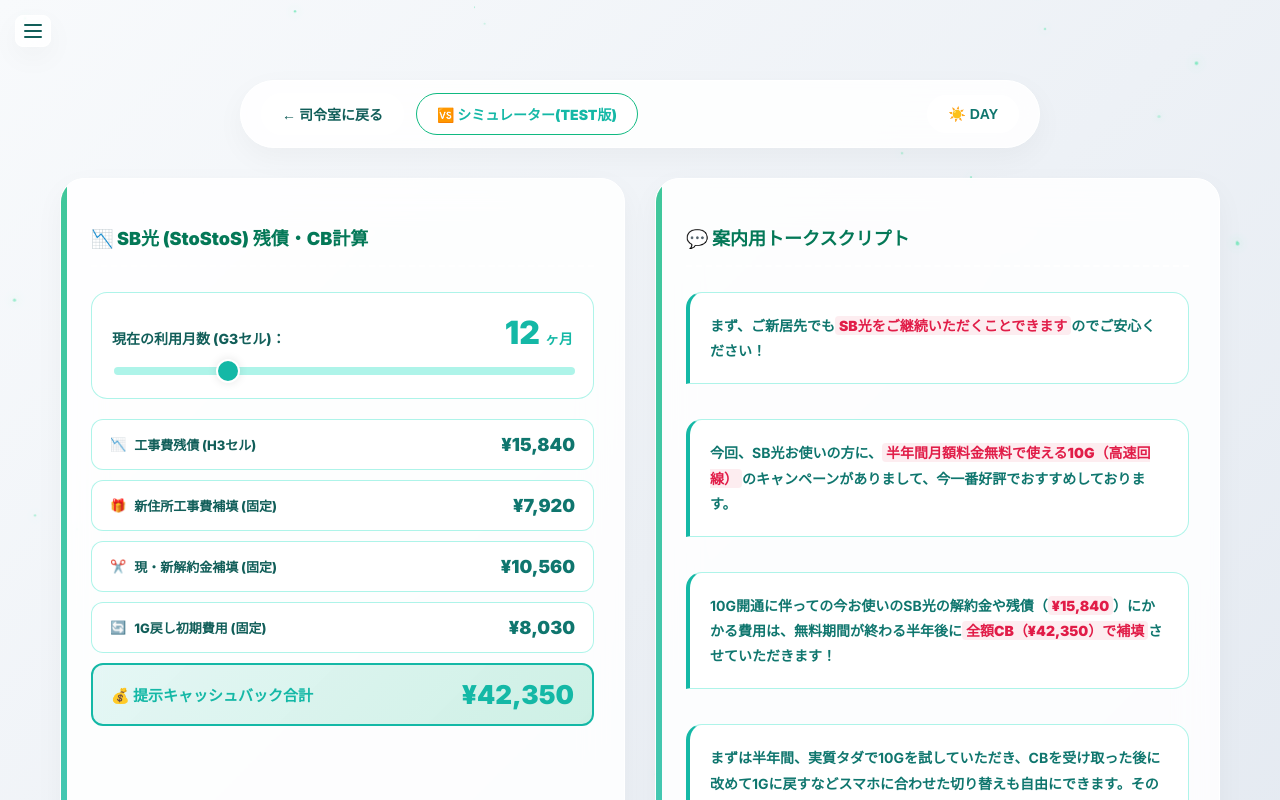
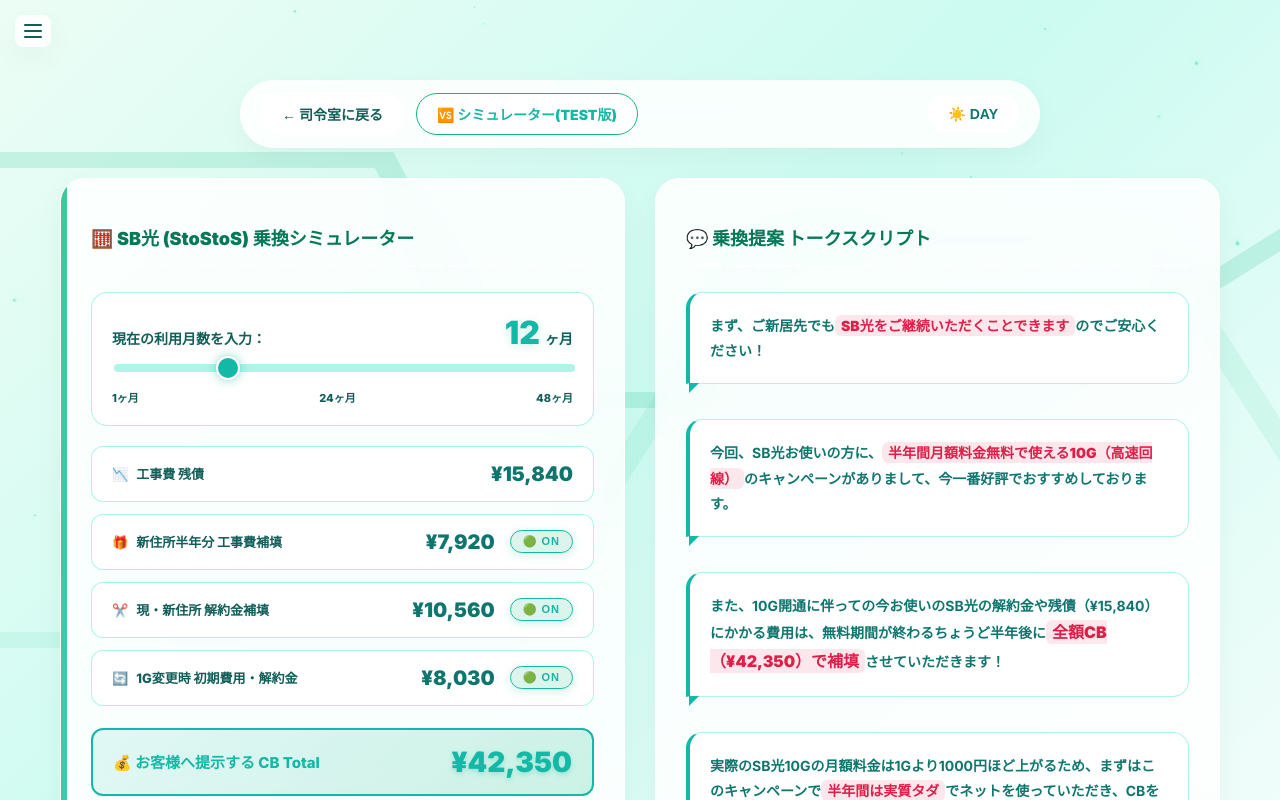
Before and after one commit to toranosukehigashi/team-portal, a Next.js app: page /simulator-test in a window 1280 px wide. Shown: the top 800 px of the page. Built offline with nearby package versions, Linux system fonts and the light colour scheme; sample sign-in values are in the browser's storage.

Commit message:
feat: シミュレーター(TEST)に固定補填額のON/OFFトグルを追加し、提示CB合計に動的反映される神アップデート！

```diff
--- a/app/simulator-test/page.tsx
+++ b/app/simulator-test/page.tsx
@@ -2,9 +2,9 @@
 
 import React, { useState, useEffect } from "react";
 import { useRouter } from "next/navigation";
-import SideMenu from "@/app/components/SideMenu"; // 💡 共通メニューを呼び出し！
+import SideMenu from "@/app/components/SideMenu";
 
-// ✨ 背景の光の粒（データフローをイメージしたエメラルド系）
+// ✨ 背景の光の粒
 const FlowParticles = () => {
   const [particles, setParticles] = useState<{ id: number; left: string; top: string; delay: string; size: string }[]>([]);
   useEffect(() => {
@@ -30,39 +30,46 @@
   const router = useRouter();
 
   // 🌟 状態管理
-  const [usedMonths, setUsedMonths] = useState<number>(12); // 初期値12ヶ月
+  const [usedMonths, setUsedMonths] = useState<number>(12);
   const [isReady, setIsReady] = useState(false);
   const [isDarkMode, setIsDarkMode] = useState(false);
   const [toast, setToast] = useState({ show: false, msg: "", type: "success" });
+
+  // 💡 追加：固定費用のON/OFF状態を管理するState
+  const [useNewInstallment, setUseNewInstallment] = useState(true);
+  const [usePenalty, setUsePenalty] = useState(true);
+  const [useDowngrade, setUseDowngrade] = useState(true);
 
   // ==========================================
   // 💡 スプレッドシート関数の移植ロジック
   // ==========================================
 
-  // マスタ設定値
-  const TOTAL_INSTALLMENT = 31680; // 工事費総額
-  const MONTHLY_INSTALLMENT = 1320; // 月々の支払額（B列：月々の支払額）
+  const TOTAL_INSTALLMENT = 31680;
+  const MONTHLY_INSTALLMENT = 1320;
 
-  const FIXED_CB_NEW_INSTALLMENT = 7920; // ◉1320×6（新住所分 半年分工事費）
-  const FIXED_CB_PENALTY = 10560;        // ◉4180+6380（現・新解約金）
-  const FIXED_CB_DOWNGRADE = 8030;       // ◉3850+4180（1G戻し初期費用等）
+  const FIXED_CB_NEW_INSTALLMENT = 7920;
+  const FIXED_CB_PENALTY = 10560;
+  const FIXED_CB_DOWNGRADE = 8030;
 
-  // 【H3セルの再現】 XLOOKUP(G3, B3:B26, E3:E26...) 相当のロジック
-  // 条件分岐：もし利用月数が24ヶ月以上なら残債は0にする
+  // H3セル：残債の計算（24ヶ月以上なら残債は0）
   let remainingDebt = 0;
   if (usedMonths < 24) {
-    // スプシのE列（残債）の計算式：総額 - (月額 * 利用月数)
     remainingDebt = TOTAL_INSTALLMENT - (MONTHLY_INSTALLMENT * usedMonths);
     if (remainingDebt < 0) remainingDebt = 0;
   } else {
-    remainingDebt = 0; // 24ヶ月以上は完済扱い
+    remainingDebt = 0;
   }
 
-  // 【H9セルの再現】 =7920 + 10560 + 8030 + H3
-  const rawCbTotal = FIXED_CB_NEW_INSTALLMENT + FIXED_CB_PENALTY + FIXED_CB_DOWNGRADE + remainingDebt;
+  // ON/OFFの状態に応じて足し合わせる金額を決定！
+  const currentNewInstallment = useNewInstallment ? FIXED_CB_NEW_INSTALLMENT : 0;
+  const currentPenalty = usePenalty ? FIXED_CB_PENALTY : 0;
+  const currentDowngrade = useDowngrade ? FIXED_CB_DOWNGRADE : 0;
 
-  // 【条件付き調整】 ※工事費残債だけを補填するときは4万円になるように調整してあげる
-  // （ここでは「残債が0円＝既に工事費を払い終えている場合」に最低保証の4万円を提示するロジックとして実装）
+  // H9セル：合計キャッシュバック
+  const rawCbTotal = currentNewInstallment + currentPenalty + currentDowngrade + remainingDebt;
+
+  // 残債が0円の時は4万円（最低保証）にするロジック
+  // ※もしすべてのチェックを外した時はどうするか？などを考慮し、今回は残債0の時は問答無用で4万になります。
   const finalCbTotal = remainingDebt > 0 ? rawCbTotal : 40000;
 
   useEffect(() => {
@@ -94,7 +101,6 @@
         <style dangerouslySetInnerHTML={{ __html: `
           .app-wrapper * { box-sizing: border-box; }
 
-          /* 🎨 エメラルド・ティール系テーマ（信頼と清潔感） */
           .theme-light {
             --bg-gradient: linear-gradient(135deg, #ecfdf5 0%, #ccfbf1 50%, #f0fdfa 100%);
             --text-main: #0f766e;
@@ -129,63 +135,74 @@
             --particle-color: #a7f3d0;
           }
 
-          .app-wrapper {
-            min-height: 100vh; padding: 20px 40px 100px 40px;
-            font-family: 'Inter', 'Noto Sans JP', sans-serif;
-            color: var(--text-main); font-size: 13px;
-            transition: color 0.5s; position: relative;
-          }
+          .app-wrapper { min-height: 100vh; padding: 20px 40px 100px 40px; font-family: 'Inter', 'Noto Sans JP', sans-serif; color: var(--text-main); font-size: 13px; transition: color 0.5s; position: relative; }
+          .entrance-bg { position: fixed; top: 0; left: 0; width: 100vw; height: 100vh; z-index: -2; transition: background 0.8s ease; }
+          .theme-light.entrance-bg { background: var(--bg-gradient); }
+          .theme-dark.entrance-bg { background: var(--bg-gradient); }
 
-          .entrance-bg { position: fixed; top: 0; left: 0; width: 100vw; height: 100vh; z-index: -2; transition: background 0.8s ease; }
           .particles-container { position: absolute; top: 0; left: 0; width: 100%; height: 100%; overflow: hidden; pointer-events: none; }
           .particle { position: absolute; border-radius: 50%; background: var(--particle-color); box-shadow: 0 0 10px var(--particle-color); animation: flowUp 8s infinite ease-in-out; }
           @keyframes flowUp { 0% { opacity: 0.1; transform: translateY(20px) scale(0.5); } 50% { opacity: 0.8; transform: translateY(-50px) scale(1.2); } 100% { opacity: 0.1; transform: translateY(-100px) scale(0.5); } }
 
-          /* 🎈 ナビゲーション */
+          .data-svg-bg { position: fixed; top: 0; left: 0; width: 100vw; height: 100vh; z-index: -1; pointer-events: none; opacity: 0.8; }
+          .data-path { fill: none; stroke: var(--svg-color); stroke-width: 2; stroke-dasharray: 1500; stroke-dashoffset: 1500; animation: drawDataFlow 15s linear infinite; transition: stroke 0.5s; }
+          @keyframes drawDataFlow { 0% { stroke-dashoffset: 1500; } 100% { stroke-dashoffset: -1500; } }
+
           .glass-nav-wrapper { display: flex; justify-content: center; margin-bottom: 30px; margin-top: 20px;}
           .glass-nav { display: flex; align-items: center; justify-content: space-between; padding: 12px 20px; background: var(--card-bg); backdrop-filter: blur(16px); border: 1px solid var(--card-border); border-radius: 50px; box-shadow: var(--card-shadow); max-width: 800px; width: 100%; }
           .nav-left { display: flex; gap: 12px; align-items: center; }
           .glass-nav-link { text-decoration: none; padding: 10px 20px; border-radius: 30px; font-weight: 800; background: var(--input-bg); color: var(--text-sub); border: 1px solid var(--card-border); transition: 0.2s; font-size: 14px; }
+          .glass-nav-link:hover { color: var(--accent-color); border-color: var(--card-hover-border); }
           .glass-nav-active { padding: 10px 20px; border-radius: 30px; font-weight: 900; background: var(--card-hover-bg); color: var(--accent-color); border: 1px solid var(--card-hover-border); font-size: 14px; }
           .theme-toggle-btn { background: var(--input-bg); border: 1px solid var(--card-border); padding: 10px 20px; border-radius: 30px; cursor: pointer; transition: 0.3s; font-size: 14px; color: var(--text-main); font-weight: 800; }
 
-          /* 🌟 レイアウト */
           .main-layout { display: grid; grid-template-columns: 1fr 1fr; gap: 30px; max-width: 1200px; margin: 0 auto; }
           @media (max-width: 950px) { .main-layout { grid-template-columns: 1fr; } }
 
           .glass-panel { background: var(--card-bg); backdrop-filter: blur(20px); border: 1px solid var(--card-border); border-radius: 24px; padding: 30px; box-shadow: var(--card-shadow); transition: 0.3s ease; position: relative; overflow: hidden; display: flex; flex-direction: column; gap: 20px;}
           .glass-panel:hover { border-color: var(--card-hover-border); transform: translateY(-2px); }
-          .glass-panel::before { content: ''; position: absolute; top: 0; left: 0; width: 6px; height: 100%; background: linear-gradient(180deg, #10b981, #14b8a6); opacity: 0.8; }
+          .glass-panel.highlight-panel::before { content: ''; position: absolute; top: 0; left: 0; width: 6px; height: 100%; background: linear-gradient(180deg, #10b981, #14b8a6); opacity: 0.8; }
 
           .section-title { font-weight: 900; font-size: 18px; color: var(--title-color); margin-bottom: 5px; border-bottom: 2px dashed var(--card-border); padding-bottom: 15px;}
 
-          /* UIパーツ */
-          .slider-container { background: var(--input-bg); padding: 20px; border-radius: 16px; border: 1px solid var(--input-border); }
-          .slider-label { display: flex; justify-content: space-between; align-items: baseline; font-size: 14px; font-weight: 800; color: var(--text-sub); margin-bottom: 10px; }
-          .slider-value { font-size: 32px; font-weight: 900; color: var(--accent-color); }
-          .util-slider { -webkit-appearance: none; width: 100%; height: 8px; border-radius: 4px; background: var(--input-border); outline: none; }
-          .util-slider::-webkit-slider-thumb { -webkit-appearance: none; appearance: none; width: 24px; height: 24px; border-radius: 50%; background: var(--accent-color); cursor: pointer; border: 2px solid #fff; box-shadow: 0 0 10px rgba(0,0,0,0.1); }
+          .slider-container { display: flex; flex-direction: column; gap: 10px; background: var(--input-bg); padding: 20px; border-radius: 16px; border: 1px solid var(--input-border); }
+          .slider-label { display: flex; justify-content: space-between; align-items: baseline; font-size: 14px; font-weight: 800; color: var(--text-sub); }
+          .slider-value { font-size: 32px; font-weight: 900; color: var(--accent-color); text-shadow: 0 2px 10px rgba(20, 184, 166, 0.2); }
+          .util-slider { -webkit-appearance: none; width: 100%; height: 8px; border-radius: 4px; background: var(--input-border); outline: none; transition: 0.2s; }
+          .util-slider::-webkit-slider-thumb { -webkit-appearance: none; appearance: none; width: 24px; height: 24px; border-radius: 50%; background: var(--accent-color); cursor: pointer; box-shadow: 0 0 10px rgba(20, 184, 166, 0.5); border: 2px solid #fff; }
 
-          .result-box { display: flex; justify-content: space-between; align-items: center; background: var(--input-bg); padding: 14px 18px; border-radius: 12px; border: 1px solid var(--input-border); transition: 0.2s; }
+          .result-grid { display: grid; grid-template-columns: 1fr; gap: 12px; }
+          .result-box { display: flex; justify-content: space-between; align-items: center; background: var(--input-bg); padding: 15px 20px; border-radius: 12px; border: 1px solid var(--input-border); transition: 0.3s; }
+          .result-box:hover { border-color: var(--accent-color); transform: translateX(5px); }
           .result-label { font-size: 13px; font-weight: 800; color: var(--text-sub); display: flex; align-items: center; gap: 8px; }
-          .result-value { font-size: 18px; font-weight: 900; color: var(--text-main); }
-          .total-box { background: linear-gradient(135deg, rgba(20, 184, 166, 0.1), rgba(16, 185, 129, 0.2)); border: 2px solid var(--accent-color); }
+          .result-value { font-size: 20px; font-weight: 900; color: var(--text-main); transition: 0.3s; }
+
+          /* 💡 追加：ON/OFF トグルボタンのスタイル */
+          .toggle-btn { background: var(--card-bg); border: 1px solid var(--card-border); padding: 4px 12px; border-radius: 20px; font-size: 11px; font-weight: 900; cursor: pointer; transition: 0.3s; color: var(--text-sub); letter-spacing: 1px;}
+          .toggle-btn.on { background: rgba(16, 185, 129, 0.15); border-color: var(--accent-color); color: var(--accent-color); box-shadow: 0 2px 10px rgba(16, 185, 129, 0.2);}
+          .toggle-btn.off { background: rgba(239, 68, 68, 0.1); border-color: rgba(239, 68, 68, 0.3); color: #ef4444; }
+
+          .total-box { background: linear-gradient(135deg, rgba(20, 184, 166, 0.1), rgba(16, 185, 129, 0.2)); border: 2px solid var(--accent-color); margin-top: 10px;}
           .total-box .result-label { color: var(--accent-color); font-size: 15px; }
-          .total-box .result-value { font-size: 26px; color: var(--accent-color); }
+          .total-box .result-value { font-size: 28px; color: var(--accent-color); text-shadow: 0 2px 5px rgba(20, 184, 166, 0.3); }
 
-          .script-bubble { background: var(--input-bg); padding: 20px; border-radius: 16px 16px 16px 0; border: 1px solid var(--input-border); font-size: 14px; line-height: 1.8; font-weight: 700; color: var(--text-main); position: relative; margin-bottom: 15px; border-left: 4px solid var(--accent-color); }
-          .script-highlight { color: #e11d48; font-weight: 900; background: rgba(225, 29, 72, 0.08); padding: 1px 4px; border-radius: 4px; }
+          .script-bubble { background: var(--input-bg); padding: 20px; border-radius: 16px 16px 16px 0; border: 1px solid var(--input-border); font-size: 14px; line-height: 1.8; font-weight: 700; color: var(--text-main); position: relative; margin-bottom: 15px; border-left: 4px solid var(--accent-color); transition: 0.3s; }
+          .script-bubble::after { content: ''; position: absolute; bottom: -10px; left: -1px; border-width: 10px 10px 0 0; border-style: solid; border-color: var(--accent-color) transparent transparent transparent; }
+          .script-highlight { color: #e11d48; font-weight: 900; background: rgba(225, 29, 72, 0.1); padding: 2px 6px; border-radius: 6px; transition: 0.3s; }
+          .theme-dark .script-highlight { color: #fb7185; background: rgba(251, 113, 133, 0.15); }
 
-          .fade-up-element { opacity: 0; transform: translateY(30px); transition: all 0.6s cubic-bezier(0.2, 0.8, 0.2, 1); }
+          .fade-up-element { opacity: 0; transform: translateY(40px); transition: all 0.6s cubic-bezier(0.2, 0.8, 0.2, 1); }
           .fade-up-element.visible { opacity: 1; transform: translateY(0); }
+        `}} />
 
-          #toast { visibility: hidden; position: fixed; bottom: 30px; right: 30px; background: var(--card-hover-bg); color: var(--accent-color); border: 1px solid var(--accent-color); padding: 12px 20px; border-radius: 10px; font-weight: 800; z-index: 100; opacity: 0; transition: 0.4s; }
-          #toast.show { visibility: visible; opacity: 1; transform: translateY(-5px); }
-        `}} />
+        <svg className="data-svg-bg" viewBox="0 0 100 100" preserveAspectRatio="none">
+          <path className="data-path" d="M -10,20 L 30,20 L 40,50 L 80,50 L 110,20" />
+          <path className="data-path" d="M -10,80 L 40,80 L 60,30 L 90,30 L 110,80" style={{animationDelay: "3s", opacity: 0.5}} />
+        </svg>
 
         <SideMenu />
 
-        <div className="glass-nav-wrapper fade-up-element">
+        <div className="glass-nav-wrapper fade-up-element" style={{ "--delay": "0s" } as any}>
           <div className="glass-nav">
             <div className="nav-left">
               <a href="/" className="glass-nav-link">← 司令室に戻る</a>
@@ -198,50 +215,95 @@
         </div>
 
         <div className="main-layout">
-          {/* 🧮 計算機セクション */}
-          <section className="glass-panel fade-up-element">
-            <h2 className="section-title">📉 SB光 (StoStoS) 残債・CB計算</h2>
+
+          <section className="glass-panel highlight-panel fade-up-element">
+            <h2 className="section-title">🧮 SB光 (StoStoS) 乗換シミュレーター</h2>
 
             <div className="slider-container">
               <div className="slider-label">
-                <span>現在の利用月数 (G3セル)：</span>
-                <span className="slider-value">{usedMonths}<span style={{fontSize: "14px", marginLeft:"5px"}}>ヶ月</span></span>
+                <span>現在の利用月数を入力：</span>
+                <span className="slider-value">{usedMonths}<span style={{fontSize: "14px", color:"var(--text-sub)", marginLeft:"5px"}}>ヶ月</span></span>
               </div>
-              <input type="range" min="1" max="48" value={usedMonths} onChange={(e) => setUsedMonths(Number(e.target.value))} className="util-slider" />
+              <input
+                type="range"
+                min="1"
+                max="48"
+                value={usedMonths}
+                onChange={(e) => setUsedMonths(Number(e.target.value))}
+                className="util-slider"
+              />
+              <div style={{display: "flex", justifyContent: "space-between", fontSize: "11px", color: "var(--text-sub)", fontWeight: 800, marginTop:"5px"}}>
+                <span>1ヶ月</span>
+                <span>24ヶ月</span>
+                <span>48ヶ月</span>
+              </div>
             </div>
 
-            <div style={{display:"flex", flexDirection:"column", gap:"10px"}}>
+            <div className="result-grid">
+
               <div className="result-box">
-                <div className="result-label"><span>📉</span> 工事費残債 (H3セル)</div>
-                <div className="result-value" style={remainingDebt === 0 ? {color:"#10b981"} : {}}>¥{remainingDebt.toLocaleString()}</div>
+                <div className="result-label"><span>📉</span> 工事費 残債</div>
+                <div className="result-value" style={remainingDebt === 0 ? {color: "#10b981"} : {}}>
+                  ¥{remainingDebt.toLocaleString()}
+                </div>
               </div>
+
+              {/* 💡 新住所工事費 の ON/OFF */}
               <div className="result-box">
-                <div className="result-label"><span>🎁</span> 新住所工事費補填 (固定)</div>
-                <div className="result-value">¥{FIXED_CB_NEW_INSTALLMENT.toLocaleString()}</div>
+                <div className="result-label"><span>🎁</span> 新住所半年分 工事費補填</div>
+                <div style={{display: "flex", alignItems: "center", gap: "15px"}}>
+                  <div className="result-value" style={{ textDecoration: !useNewInstallment ? "line-through" : "none", opacity: !useNewInstallment ? 0.4 : 1 }}>
+                    ¥{FIXED_CB_NEW_INSTALLMENT.toLocaleString()}
+                  </div>
+                  <button className={`toggle-btn ${useNewInstallment ? "on" : "off"}`} onClick={() => setUseNewInstallment(!useNewInstallment)}>
+                    {useNewInstallment ? "🟢 ON" : "🔴 OFF"}
+                  </button>
+                </div>
               </div>
+
+              {/* 💡 解約金補填 の ON/OFF */}
               <div className="result-box">
-                <div className="result-label"><span>✂️</span> 現・新解約金補填 (固定)</div>
-                <div className="result-value">¥{FIXED_CB_PENALTY.toLocaleString()}</div>
+                <div className="result-label"><span>✂️</span> 現・新住所 解約金補填</div>
+                <div style={{display: "flex", alignItems: "center", gap: "15px"}}>
+                  <div className="result-value" style={{ textDecoration: !usePenalty ? "line-through" : "none", opacity: !usePenalty ? 0.4 : 1 }}>
+                    ¥{FIXED_CB_PENALTY.toLocaleString()}
+                  </div>
+                  <button className={`toggle-btn ${usePenalty ? "on" : "off"}`} onClick={() => setUsePenalty(!usePenalty)}>
+                    {usePenalty ? "🟢 ON" : "🔴 OFF"}
+                  </button>
+                </div>
               </div>
+
+              {/* 💡 1G戻し初期費用 の ON/OFF */}
               <div className="result-box">
-                <div className="result-label"><span>🔄</span> 1G戻し初期費用 (固定)</div>
-                <div className="result-value">¥{FIXED_CB_DOWNGRADE.toLocaleString()}</div>
+                <div className="result-label"><span>🔄</span> 1G変更時 初期費用・解約金</div>
+                <div style={{display: "flex", alignItems: "center", gap: "15px"}}>
+                  <div className="result-value" style={{ textDecoration: !useDowngrade ? "line-through" : "none", opacity: !useDowngrade ? 0.4 : 1 }}>
+                    ¥{FIXED_CB_DOWNGRADE.toLocaleString()}
+                  </div>
+                  <button className={`toggle-btn ${useDowngrade ? "on" : "off"}`} onClick={() => setUseDowngrade(!useDowngrade)}>
+                    {useDowngrade ? "🟢 ON" : "🔴 OFF"}
+                  </button>
+                </div>
               </div>
+
               <div className="result-box total-box">
-                <div className="result-label">💰 提示キャッシュバック合計</div>
+                <div className="result-label">💰 お客様へ提示する CB Total</div>
                 <div className="result-value">¥{finalCbTotal.toLocaleString()}</div>
               </div>
+
               {remainingDebt === 0 && (
-                <div style={{fontSize:"11px", color:"#f59e0b", fontWeight:800, textAlign:"right"}}>
-                  ※完済済みのため、CBは4万円に自動調整されています。
-                </div>
+                 <div style={{fontSize: "11px", color: "#f59e0b", fontWeight: 800, textAlign: "right", marginTop: "-5px"}}>
+                   ※工事費残債がないため、CBは最低保証の4万円に調整されています。
+                 </div>
               )}
+
             </div>
           </section>
 
-          {/* 💬 トークスクリプトセクション */}
+          {/* 💬 右カラム：営業トークスクリプト */}
           <section className="glass-panel fade-up-element" style={{ transitionDelay: "0.1s" }}>
-            <h2 className="section-title">💬 案内用トークスクリプト</h2>
+            <h2 className="section-title">💬 乗換提案 トークスクリプト</h2>
 
             <div className="script-bubble">
               まず、ご新居先でも<span className="script-highlight">SB光をご継続いただくことできます</span>のでご安心ください！
@@ -252,20 +314,25 @@
             </div>
 
             <div className="script-bubble">
-              10G開通に伴っての今お使いのSB光の解約金や残債（<span className="script-highlight">¥{remainingDebt.toLocaleString()}</span>）にかかる費用は、無料期間が終わる半年後に<span className="script-highlight">全額CB（¥{finalCbTotal.toLocaleString()}）で補填</span>させていただきます！
+              また、10G開通に伴っての今お使いのSB光の解約金や残債（¥{remainingDebt.toLocaleString()}）にかかる費用は、無料期間が終わるちょうど半年後に<span className="script-highlight" style={{ fontSize: "16px" }}>全額CB（¥{finalCbTotal.toLocaleString()}）で補填</span>させていただきます！
             </div>
 
             <div className="script-bubble">
-              まずは半年間、実質タダで10Gを試していただき、CBを受け取った後に改めて1Gに戻すなどスマホに合わせた切り替えも自由にできます。その際の残債なども乗り換え先で全額補填されるので安心してください。
+              実際のSB光10Gの月額料金は1Gより1000円ほど上がるため、まずはこのキャンペーンで<span className="script-highlight">半年間は実質タダ</span>でネットを使っていただき、CBを受け取ったちょうど半年後に、改めてスマホに合わせたネット回線に切り替えて（SB光1Gに戻すなど）いただくこともできます。
             </div>
 
-            <div className="script-bubble" style={{background:"var(--card-hover-bg)", borderColor:"var(--accent-color)"}}>
-              つまり、<span className="script-highlight">『実質半年間タダで高速回線を使って、一番いいタイミングでお得に乗り換える』</span>という、今のトレンドの使い方ができます！
+            <div className="script-bubble">
+              切り替え時の残債なども、乗り換え先のキャンペーンが適応されてしっかり全額補填されますのでご安心ください！
             </div>
+
+            <div className="script-bubble" style={{background: "var(--card-hover-bg)", borderColor: "var(--accent-color)"}}>
+              つまり、<span className="script-highlight">『実質半年間はタダで使って、一番いいタイミングで携帯キャリアに合わせて割安料金帯のものに乗り換えることもできる』</span>という、お客様の負担が一番少なく、かつお得になる『今人気のトレンドの使い方』ができます！
+            </div>
+
           </section>
+
         </div>
 
-        <div id="toast" className={toast.show ? "show" : ""}>{toast.msg}</div>
       </main>
     </>
   );
```
